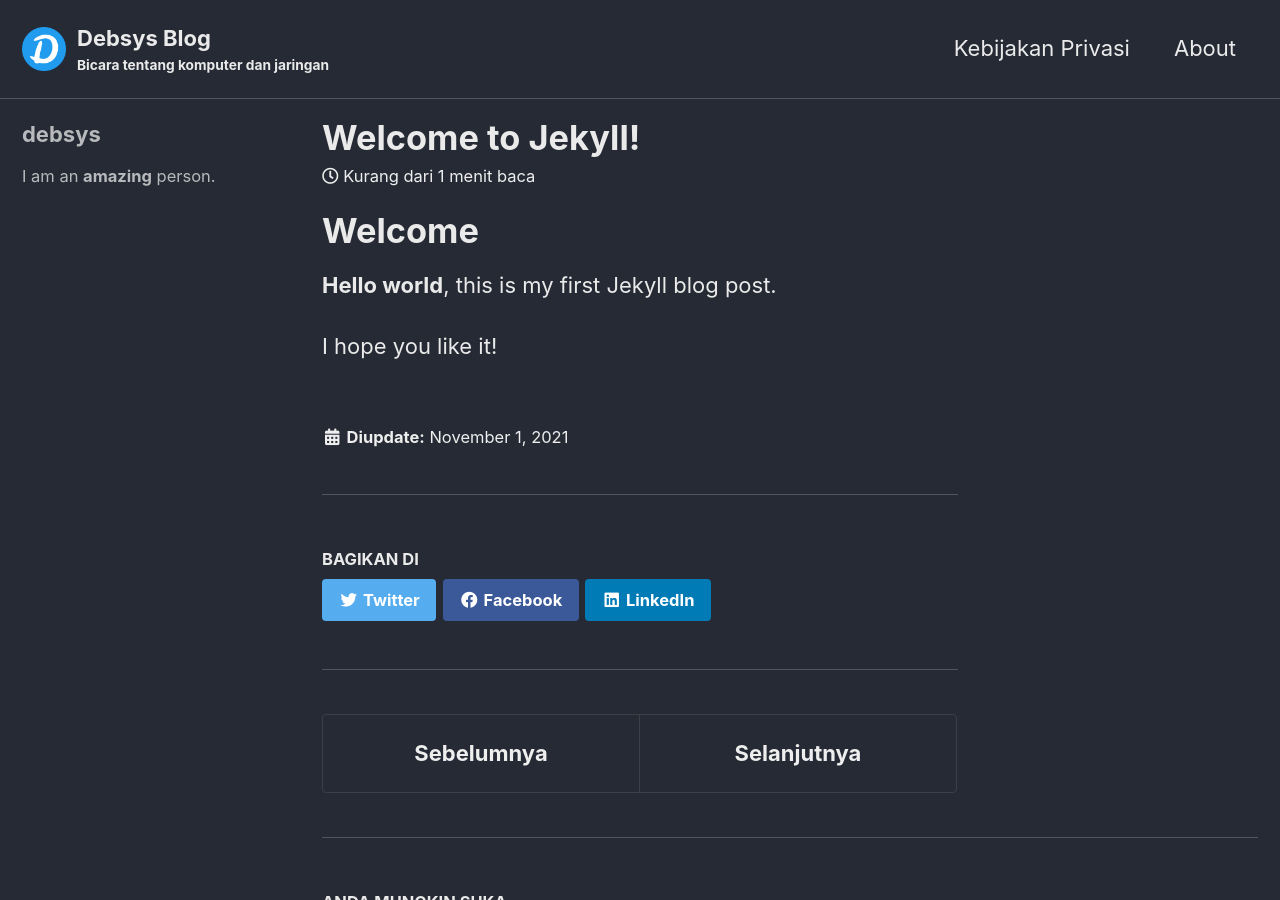
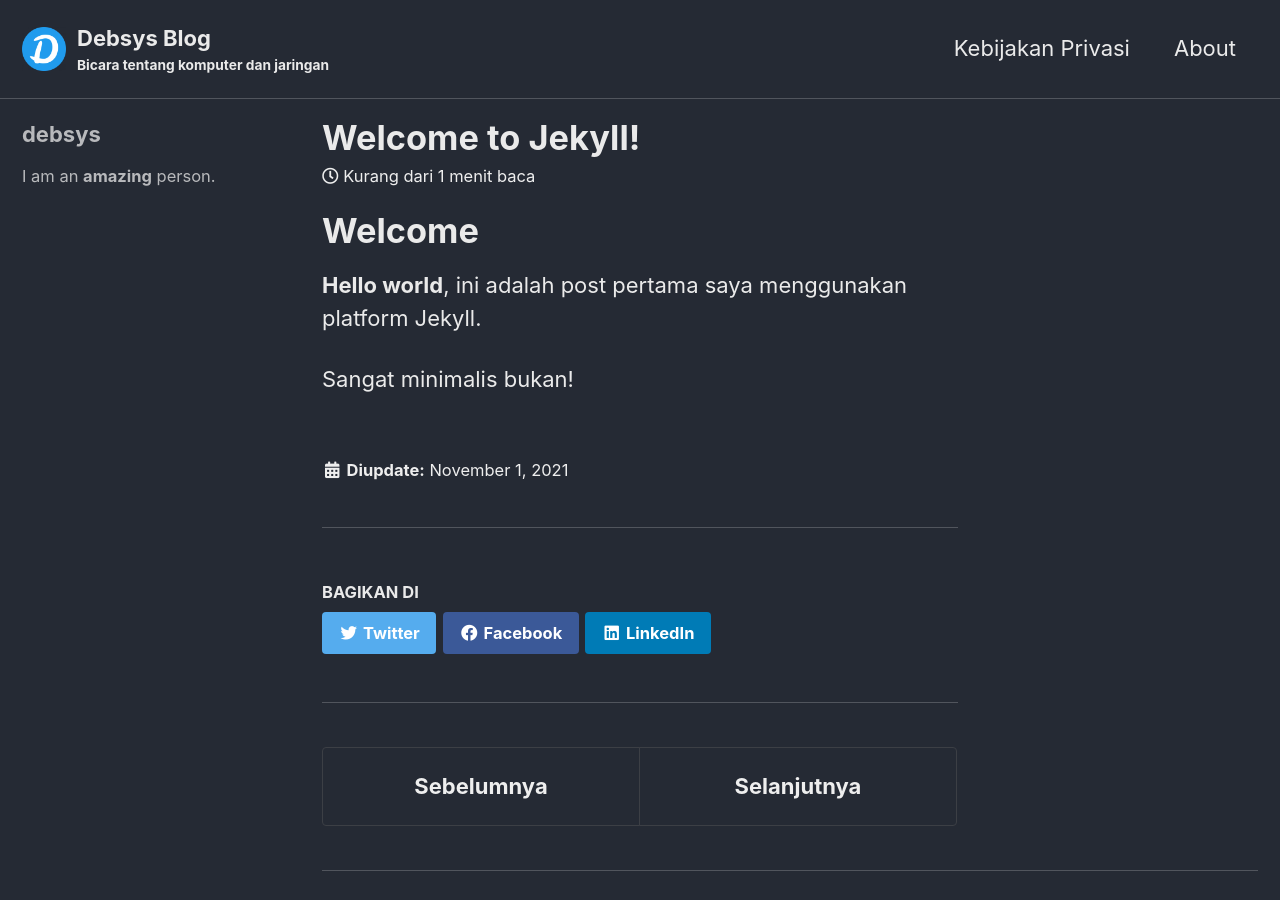
Before and after one commit to debsys/debsys.github.io, a Jekyll site: the page built from _posts/2021-11-01-Hello-World.md, in a window 1280 px wide and 900 px high. Built offline with Jekyll 4.4.1, drawn with Linux system fonts in a browser that asks for light colours; cached includes are drawn as plain includes.

Commit message:
Update 2021-11-01-Hello-World.md

```diff
--- a/_posts/2021-11-01-Hello-World.md
+++ b/_posts/2021-11-01-Hello-World.md
@@ -5,6 +5,6 @@ title:  "Welcome to Jekyll!"
 
 # Welcome
 
-**Hello world**, this is my first Jekyll blog post.
+**Hello world**, ini adalah post pertama saya menggunakan platform Jekyll.
 
-I hope you like it!
+Sangat minimalis bukan!
```
